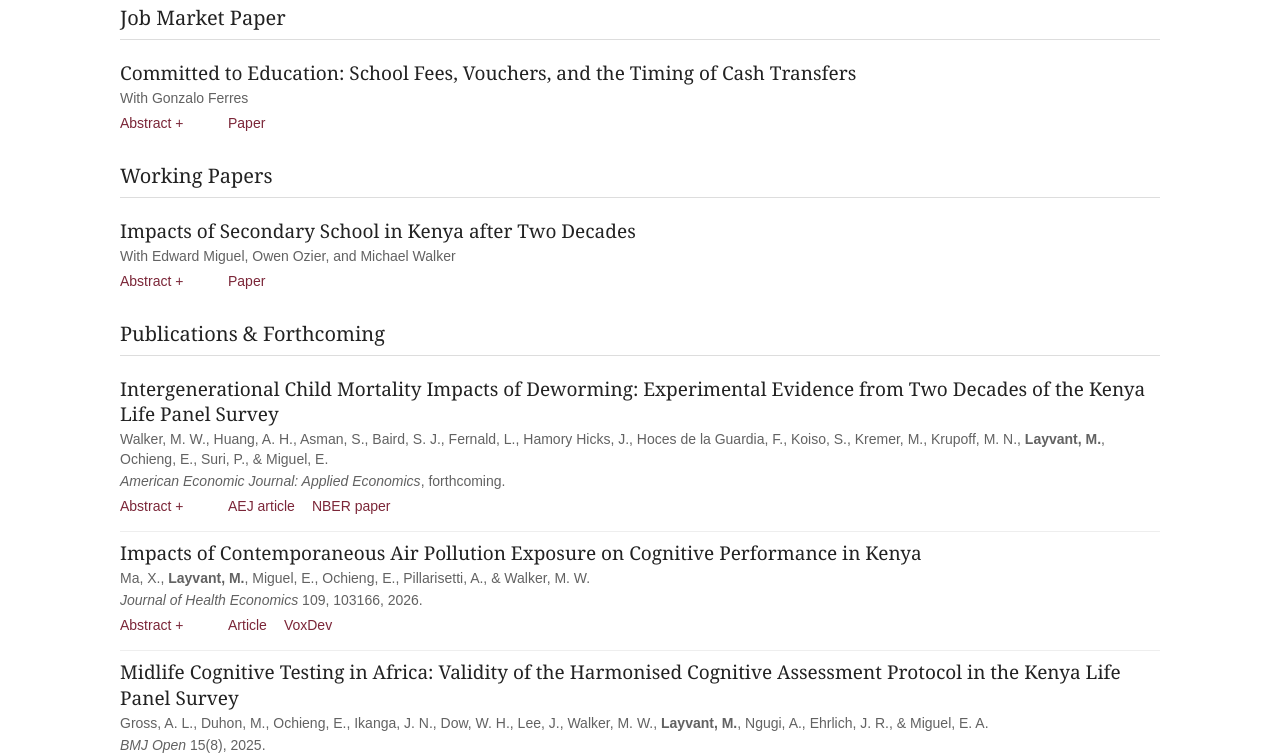
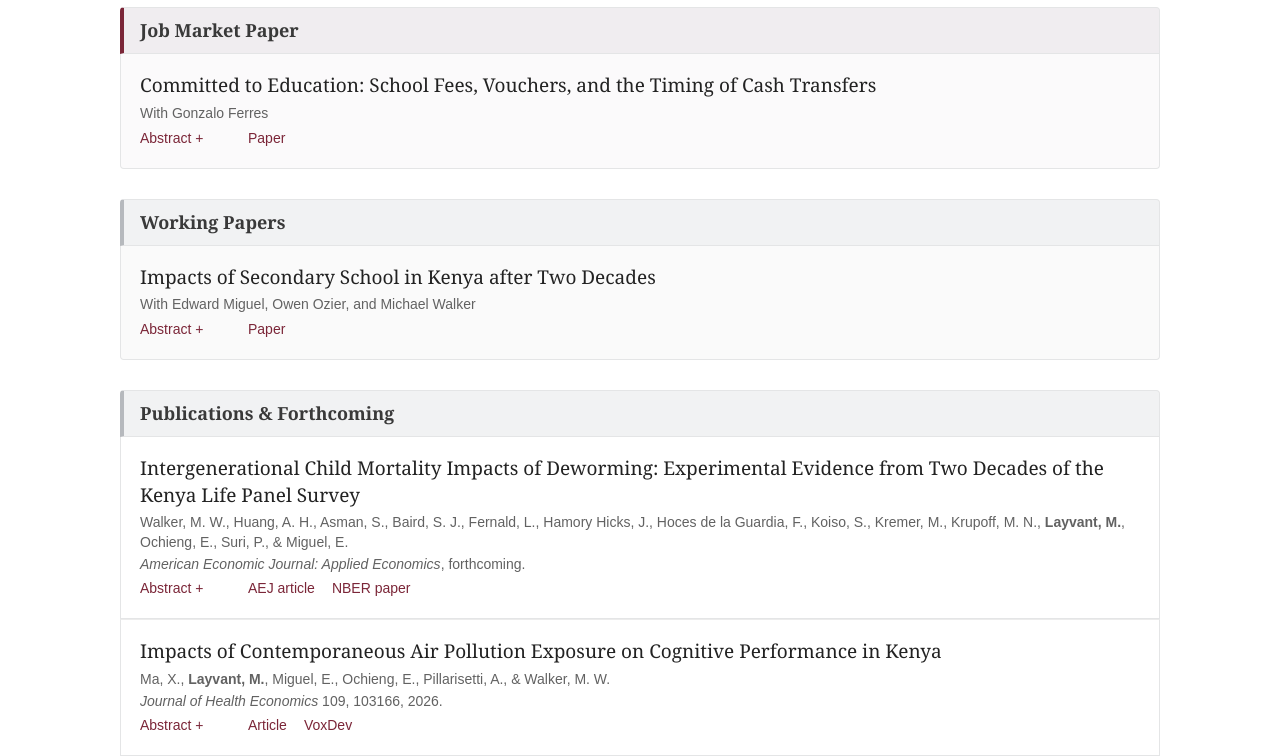
Before and after one commit to mlayvant/mlayvant.github.io, a plain HTML site: page index.html in a window 1280 px wide. Shown: the part 549-1305 px from the top of the page. Drawn offline with Linux system fonts and the light colour scheme.

Commit message:
Add files via upload

```diff
--- a/index.html
+++ b/index.html
@@ -112,29 +112,50 @@
       border-top: 1px solid var(--border);
     }
 
-    /* Research: compact bibliography-style entries, not separate cards. */
+    /* Research: understated section bands and easy-to-scan paper entries. */
+    #research h2 { margin-bottom: 24px; }
+
     .research-category {
-      margin: 27px 0 12px;
-      padding-bottom: 8px;
-      border-bottom: 1px solid var(--border);
-      font-size: 20px;
+      margin: 30px 0 0;
+      padding: 11px 16px;
+      background: #f1f2f3;
+      border: 1px solid #e4e5e6;
+      border-left: 4px solid #b6b9bd;
+      border-radius: 4px 4px 0 0;
+      color: #393939;
+      font-size: 18px;
+      font-weight: 600;
+      line-height: 1.3;
     }
 
     .research-category:first-of-type { margin-top: 0; }
 
+    /* Give the job market paper a discreet accent, not a bright card. */
+    .research-category.category-job-market {
+      background: #f0edf0;
+      border-left-color: var(--accent);
+    }
+
     .paper {
       margin: 0;
-      padding: 9px 0 14px;
-      border-bottom: 1px solid var(--subtle-border);
+      padding: 18px 19px 19px;
+      background: #ffffff;
+      border: 1px solid #e4e5e6;
+      border-top: 0;
     }
 
     .paper:has(+ .research-category),
-    .paper:last-child { border-bottom: 0; padding-bottom: 2px; }
+    .paper:last-child { border-radius: 0 0 4px 4px; }
+
+    .paper + .paper { border-top: 1px solid #ececec; }
+
+    .category-job-market + .paper { background: #fbfafb; }
+    .category-working-papers + .paper { background: #fafafa; }
 
     .paper-title {
-      margin: 0 0 3px;
+      margin: 0 0 5px;
       font-size: 19px;
-      line-height: 1.34;
+      line-height: 1.38;
     }
 
     .paper p.coauthors, .paper p.paper-status {
@@ -229,7 +250,8 @@
       h1 { font-size: 43px; }
       section { padding: 30px 0; }
       h2 { font-size: 28px; }
-      .research-category { margin-top: 25px; font-size: 19px; }
+      .research-category { margin-top: 25px; padding: 10px 13px; font-size: 17px; }
+      .paper { padding: 15px 14px 17px; }
       .paper-title { font-size: 18px; }
       .teaching-item { grid-template-columns: 1fr; gap: 3px; }
       .course-years { text-align: left; white-space: normal; }
@@ -304,7 +326,7 @@
 
         <h2>Research</h2>
 
-        <h3 class="research-category">
+        <h3 class="research-category category-job-market">
           Job Market Paper
         </h3>
 
@@ -333,7 +355,7 @@
 
         </article>
 
-        <h3 class="research-category">
+        <h3 class="research-category category-working-papers">
           Working Papers
         </h3>
 
```
